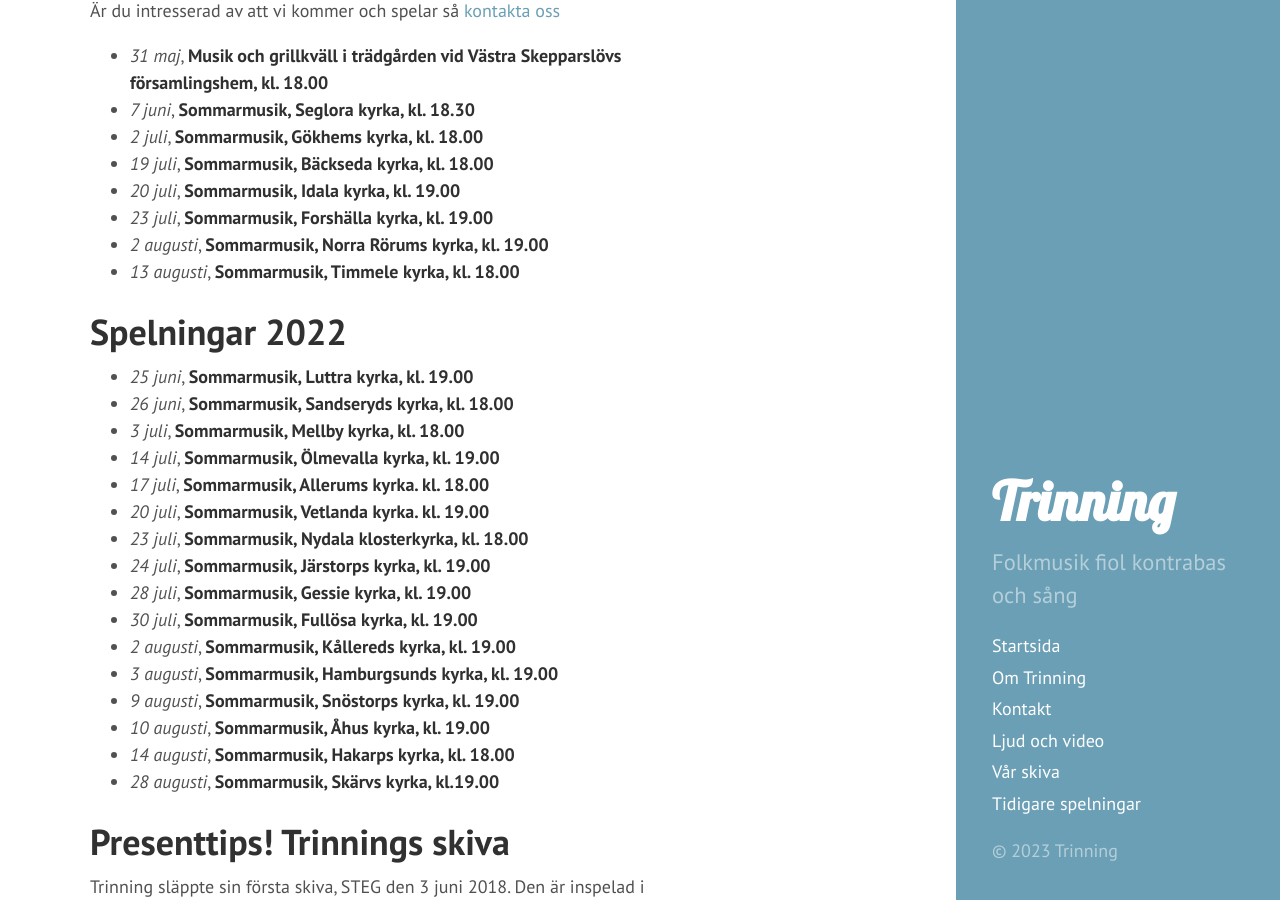
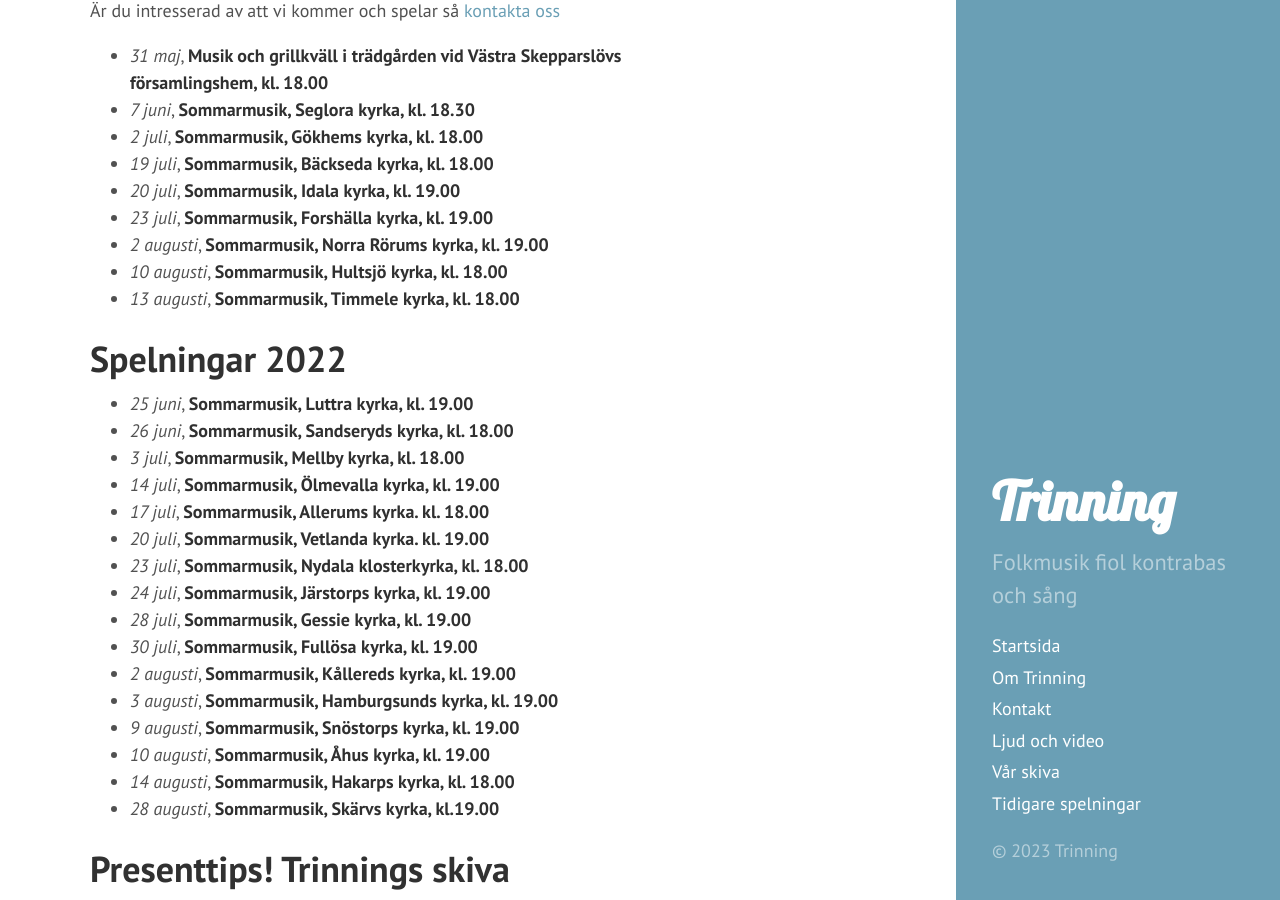
Before and after one commit to trinning/trinning.github.io, a Jekyll site: the page built from index.md, in a window 1280 px wide and 900 px high, scrolled down 651 px. Built offline with Jekyll 4.4.1, drawn with Linux system fonts in a browser that asks for light colours.

Commit message:
uppdaterat spelningar

```diff
--- a/index.md
+++ b/index.md
@@ -21,6 +21,7 @@ in lite norskt, amerikanskt, låtar från de brittiska öarna och visor från de
 * *20 juli*, **Sommarmusik, Idala kyrka, kl. 19.00**
 * *23 juli*, **Sommarmusik, Forshälla kyrka, kl. 19.00**
 * *2 augusti*, **Sommarmusik, Norra Rörums kyrka, kl. 19.00**
+* *10 augusti*, **Sommarmusik, Hultsjö kyrka, kl. 18.00**
 * *13 augusti*, **Sommarmusik, Timmele kyrka, kl. 18.00**
 
 # Spelningar 2022
```
